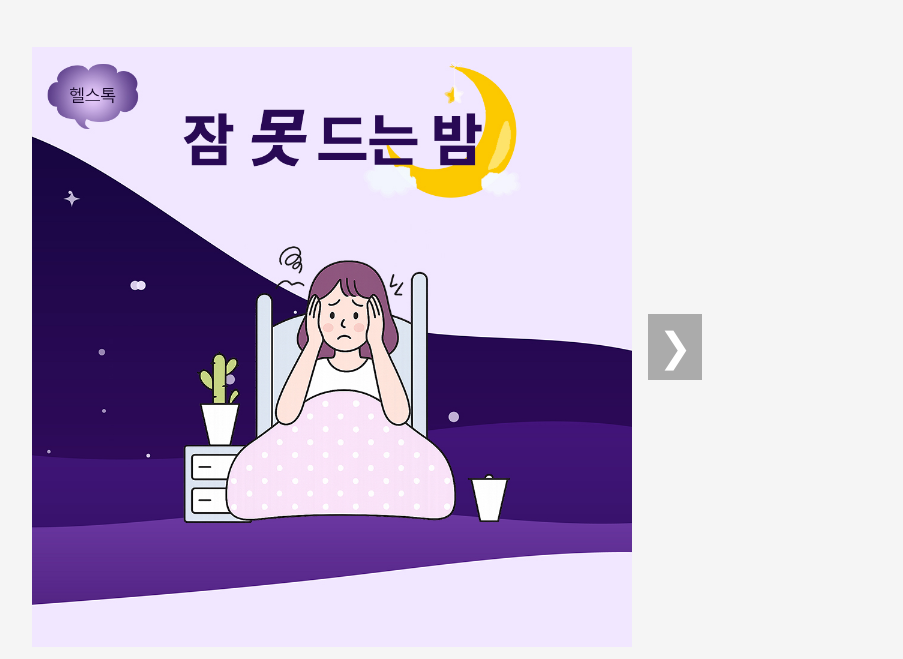
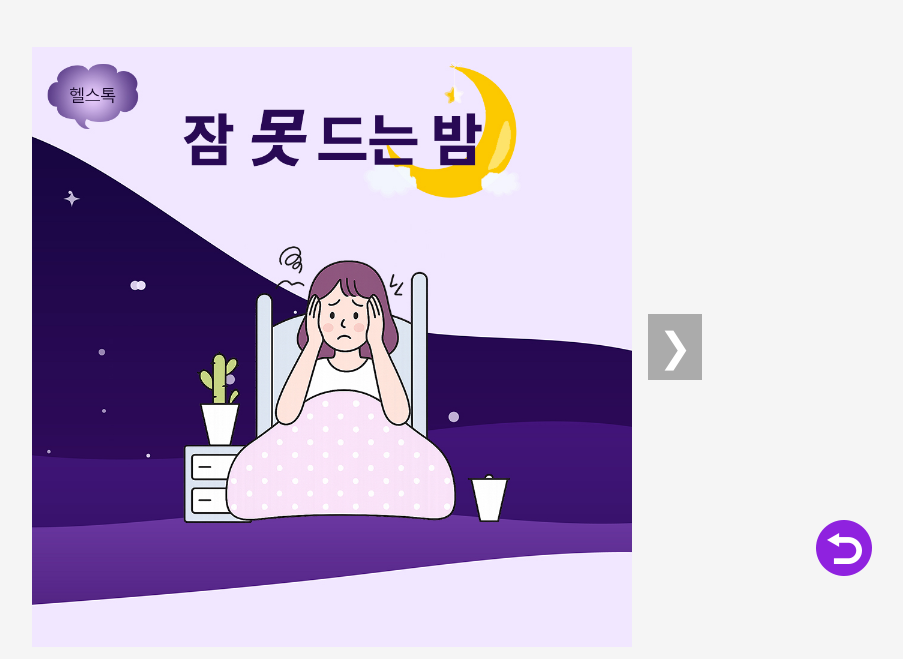
Before and after one commit to wjddmssla/cardNews, a plain HTML site: page index.html in a window 1280 px wide. Shown: the part 141-800 px from the top of the page, without its empty margins (308-1211 px from the left). Drawn offline with Linux system fonts and the light colour scheme.

Commit message:
back 버튼 추가

```diff
--- a/css/style.css
+++ b/css/style.css
@@ -80,3 +80,13 @@ overflow: hidden;
 
 .arrow.left { left: -70px; }
 .arrow.right { right: -70px; }
+
+.fixed2 {
+  position: fixed;
+  right: 100px;
+  bottom: 80px;
+}
+
+.fixed2:hover {
+  opacity: 0.8;
+}
--- a/index.html
+++ b/index.html
@@ -28,6 +28,10 @@
         <button class="arrow right">&#10095;</button>
       </div>
     </div>
+
+	  <div class="fixed2">
+		  <a href="index.html#projects" onclick="window.close()"><img src="images/back.png" alt="back"></a>
+	  </div>
   </div>
 
   <script src="js/script.js"></script>
```
Also changed, not shown: images/back.png (added).
